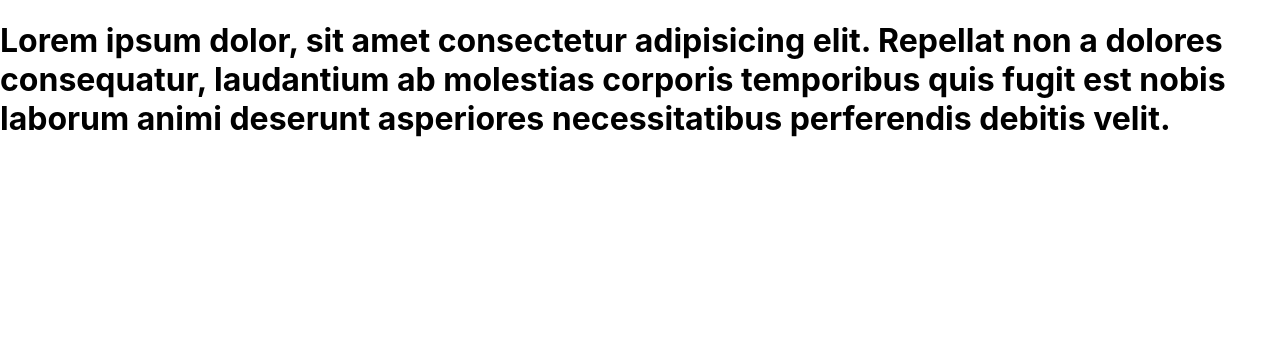
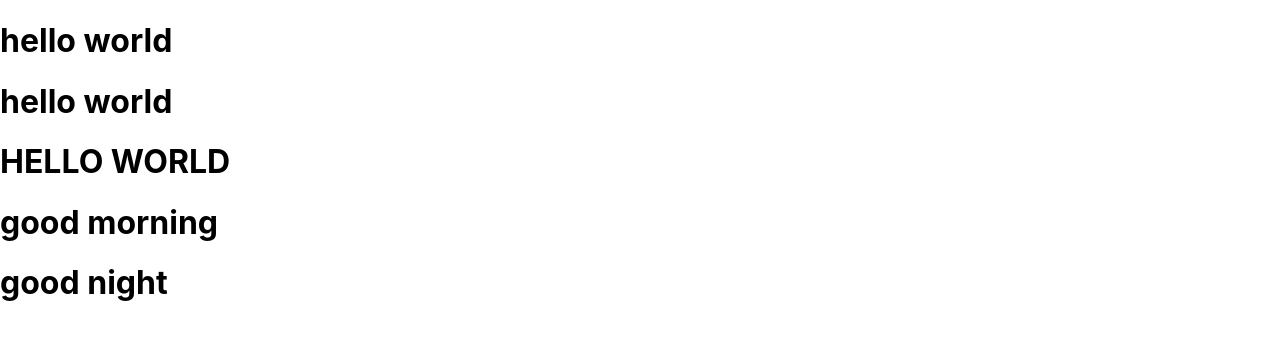
Before and after one commit to ghute-k09/first-react-app, a React (Create React App) app: page / in a window 1280 px wide. Shown: the top 340 px of the page. Built offline with nearby package versions, Linux system fonts and the light colour scheme.

Commit message:
html+js=jsx

```diff
--- a/src/App.js
+++ b/src/App.js
@@ -1,9 +1,17 @@
-function App () {
-  return <>
-  <h1>Lorem ipsum dolor, sit amet consectetur adipisicing elit. Repellat non a dolores consequatur, laudantium ab molestias corporis temporibus quis fugit est nobis laborum animi deserunt asperiores necessitatibus perferendis debitis velit.
+function App() {
+  let str = `hello world`;
+  let pi = 3.14;
+  let active = true;
 
-  </h1>
-  </>
+  return (
+    <>
+      <h1>hello world</h1>
+      <h1>{str}</h1>
+      <h1>{str.toUpperCase()}</h1>
+      {active && <h1>good morning</h1>}
+      {!active ? <h1>good morning</h1> : <h1>good night</h1>}
+    </>
+  );
 }
 
 export default App;
```
